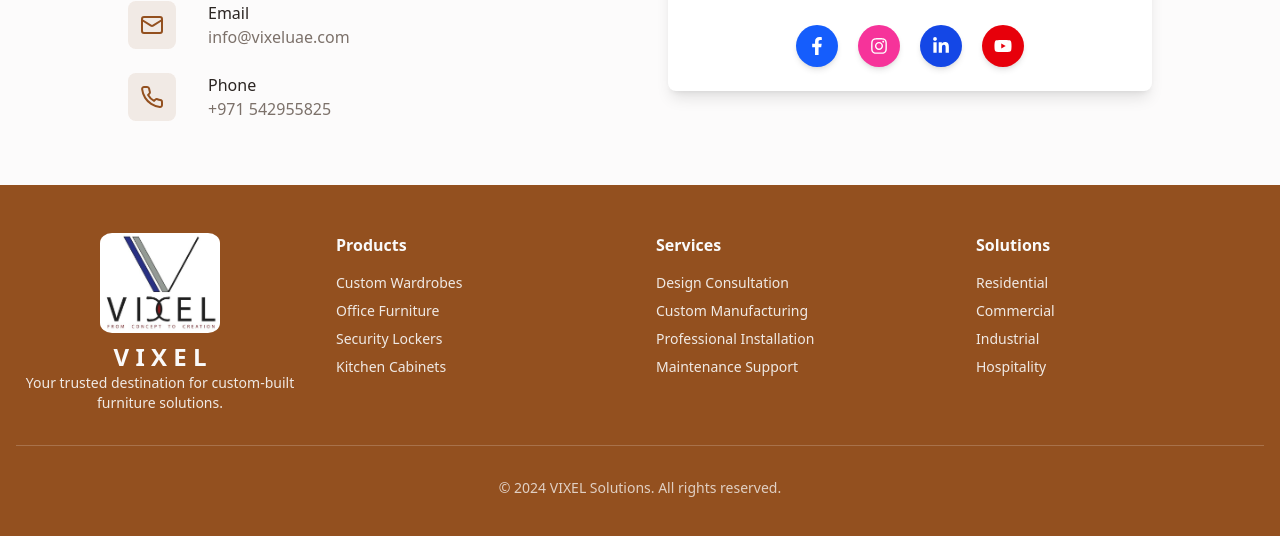
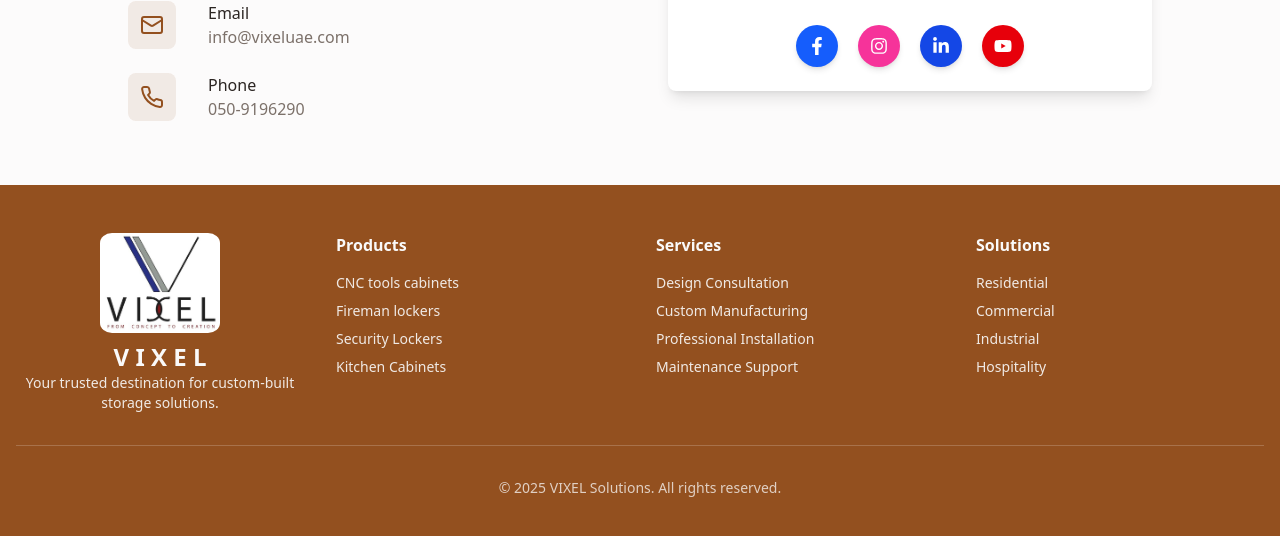
Before and after one commit to Sanamshubham/vixcel, a React (Vite) app: page /contact in a window 1280 px wide. Shown: the part 320-856 px from the top of the page. Built offline with nearby package versions, Linux system fonts and the light colour scheme.

Commit message:
Repush project

```diff
--- a/index.html
+++ b/index.html
@@ -4,8 +4,14 @@
     <meta charset="UTF-8" />
     <meta name="viewport" content="width=device-width, initial-scale=1.0" />
 
+
+    <!-- Website developed by Shubham Srivastav. Contact: 8960778911.
+
+    LinkedIn: https://www.linkedin.com/in/shubham-srivastav-281803251/ -->
+
+
     <!-- ✅ SEO Meta Tags -->
-    <title>VIXEL | Custom Furniture Solutions in Dubai</title>
+    <title>VIXEL | Custom-Built Storage in Dubai</title>
     <meta name="description" content="VIXEL offers premium custom-built wardrobes, lockers, and furniture solutions in Dubai. From design to creation, we deliver strength and elegance." />
     <meta name="keywords" content="custom furniture Dubai, wardrobes Dubai, lockers, cabinets, VIXEL UAE, Dubai interior solutions, modular furniture Dubai" />
     <meta name="author" content="VIXEL UAE" />
--- a/src/components/Footer.jsx
+++ b/src/components/Footer.jsx
@@ -8,14 +8,14 @@ const Footer = () => (
         <div className="text-center md:text-left">
           <img src={logo} alt="Vixel Logo" className="h-13 w-30 mx-auto md:mx-0 mb-2 rounded-[10%]" />
           <h3 className="text-2xl font-bold mb-2 hover:underline cursor-pointer transition">V I X E L</h3>
-          <p className="opacity-90 text-sm">Your trusted destination for custom-built furniture solutions.</p>
+          <p className="opacity-90 text-sm">Your trusted destination for custom-built storage solutions.</p>
         </div>
 
         <div>
           <h4 className="font-semibold mb-4 hover:text-white transition">Products</h4>
           <ul className="space-y-2 text-sm opacity-90">
-            <li className="hover:underline cursor-pointer">Custom Wardrobes</li>
-            <li className="hover:underline cursor-pointer">Office Furniture</li>
+            <li className="hover:underline cursor-pointer">CNC tools cabinets</li>
+            <li className="hover:underline cursor-pointer">Fireman lockers</li>
             <li className="hover:underline cursor-pointer">Security Lockers</li>
             <li className="hover:underline cursor-pointer">Kitchen Cabinets</li>
           </ul>
@@ -44,8 +44,12 @@ const Footer = () => (
 
       <div className="h-px w-full my-8 bg-primary-foreground/20"></div>
 
+      {/* <!-- Website developed by Shubham Srivastav. Contact: 8960778911.
+       LinkedIn: https://www.linkedin.com/in/shubham-srivastav-281803251/ --> */}
+
+
       <div className="text-center text-sm opacity-75">
-        <p>© 2024 VIXEL Solutions. All rights reserved.</p>
+        <p>© 2025 VIXEL Solutions. All rights reserved.</p>
       </div>
     </div>
   </footer>
--- a/src/pages/Contact.jsx
+++ b/src/pages/Contact.jsx
@@ -65,7 +65,7 @@ const Contact = () => (
                 </div>
                 <div>
                   <p className="font-medium">Phone</p>
-                  <p className="text-muted-foreground">+971 542955825</p>
+                  <p className="text-muted-foreground"> 050-9196290</p>
                 </div>
               </div>
             </div>
```
